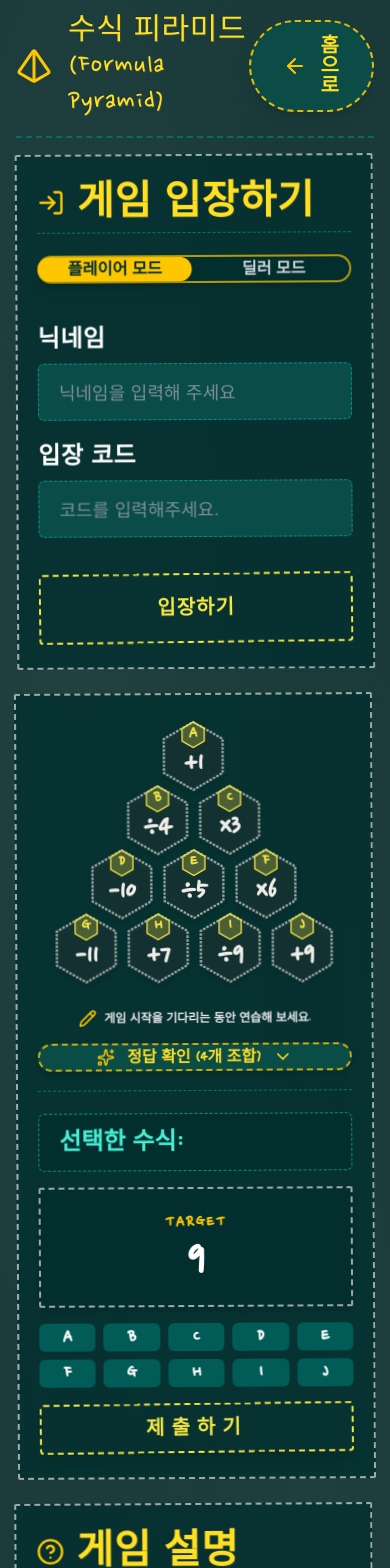
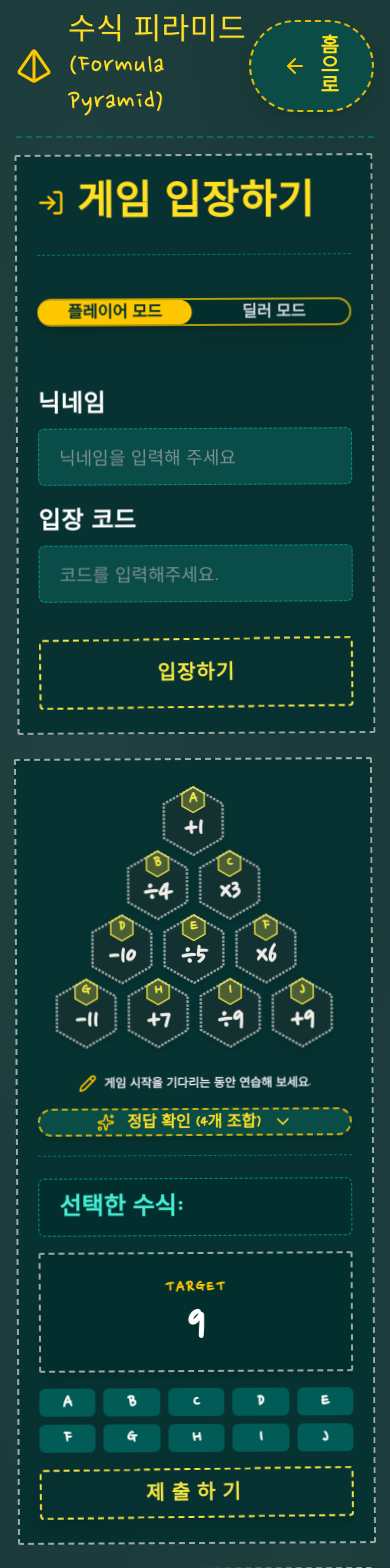
Before and after one commit to rlawlsdnjs78-infinity/infinitymath, a Next.js app: page /formula-pyramid in a window 390 px wide. Shown: the top 1568 px of the page. Built offline with nearby package versions, Linux system fonts and the light colour scheme.

Commit message:
fix: enforce items-stretch and min-h-580px across all 3 chalk boxes so outer box height remains perfectly unified before and after room creation

```diff
--- a/src/app/formula-pyramid/page.tsx
+++ b/src/app/formula-pyramid/page.tsx
@@ -786,11 +786,11 @@ export default function FormulaPyramidPage() {
         />
 
         {/* ───────────────────────────────────────────────────────────────────
-           [하단 3분할 박스 영역]
+           [하단 3분할 박스 영역] - items-stretch를 통해 3개 박스의 외각 높이를 100% 완전히 동일하게 통일
            ─────────────────────────────────────────────────────────────────── */}
-        <div className="grid grid-cols-1 xl:grid-cols-12 gap-6 items-start">
+        <div className="grid grid-cols-1 xl:grid-cols-12 gap-6 items-stretch">
           {/* ── [좌측 박스] xl:col-span-3 ─────────────────────────────────── */}
-          <div className="xl:col-span-3 chalk-box content-box flex flex-col bg-teal-950/80 backdrop-blur-md h-full min-h-0 p-4 sm:p-5">
+          <div className="xl:col-span-3 chalk-box content-box flex flex-col justify-between bg-teal-950/80 backdrop-blur-md h-full min-h-[580px] p-4 sm:p-5">
             {/* 카드 헤더 */}
             <div className="flex items-center gap-3 w-full min-h-[44px]">
               <LogIn className="text-yellow-400 flex-shrink-0" size={28} />
@@ -837,6 +837,7 @@ export default function FormulaPyramidPage() {
               </div>
             </div>
 
+            {/* 탭 내용 영역 */}
             {mode === "player" ? (
               /* 플레이어 모드 입장 양식 */
               <form onSubmit={handleJoinGameRoom} className="flex flex-col py-1 gap-5">
@@ -977,7 +978,7 @@ export default function FormulaPyramidPage() {
           </div>
 
           {/* ── [중앙 박스] xl:col-span-6 ─────────────────────────────────── */}
-          <div className="xl:col-span-6 chalk-box content-box flex flex-col bg-teal-950/85 backdrop-blur-md h-full min-h-0 p-4 sm:p-5 gap-4">
+          <div className="xl:col-span-6 chalk-box content-box flex flex-col justify-between bg-teal-950/85 backdrop-blur-md h-full min-h-[580px] p-4 sm:p-5 gap-4">
             {mode === "player" ? (
               /* =================================================================== */
               /* 🎮 [플레이어 모드 전용 가운데 UI] - 딜러 모드 변경 시 영향 받지 않음 */
@@ -1601,7 +1602,7 @@ export default function FormulaPyramidPage() {
           </div>
 
           {/* ── [우측 박스] xl:col-span-3 ─────────────────────────────────── */}
-          <div className="xl:col-span-3 chalk-box content-box flex flex-col bg-teal-950/80 backdrop-blur-md h-full min-h-0 p-4 sm:p-5">
+          <div className="xl:col-span-3 chalk-box content-box flex flex-col justify-between bg-teal-950/80 backdrop-blur-md h-full min-h-[580px] p-4 sm:p-5">
             {mode === "player" ? (
               <>
                 <div className="flex items-center justify-between w-full min-h-[44px]">
```
